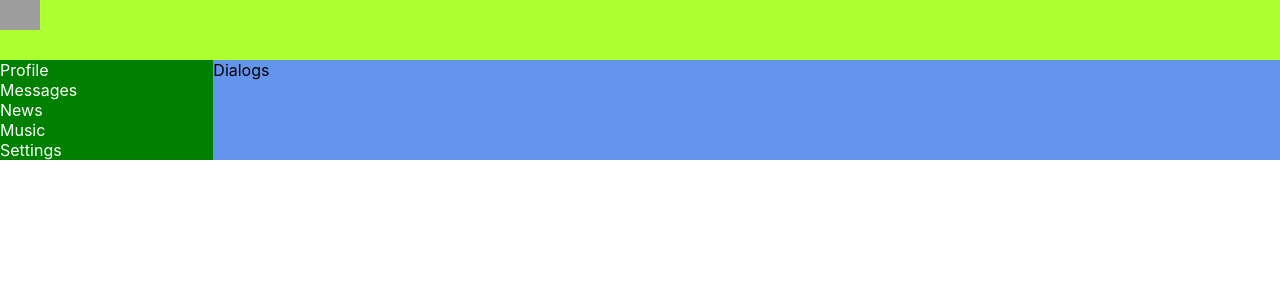
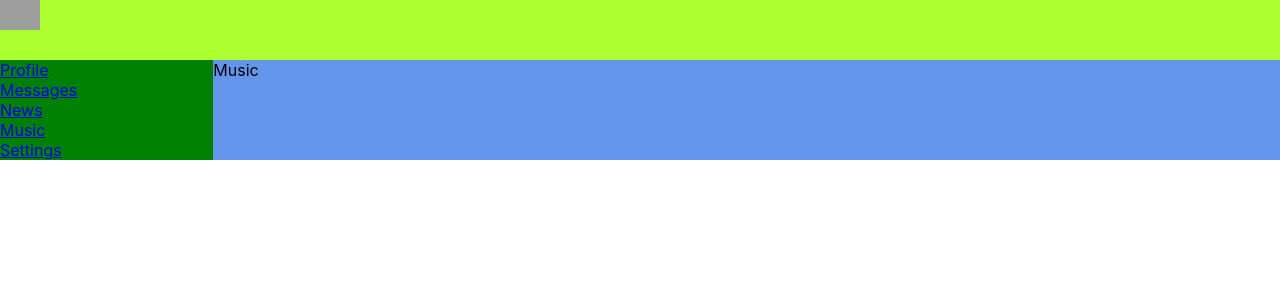
Before and after one commit to Rombas/SocialNetwork, a React (Create React App) app: page /music in a window 1280 px wide. Shown: the top 300 px of the page. Built offline with nearby package versions, Linux system fonts and the light colour scheme; grey boxes are pictures that could not be loaded.

Commit message:
19 feat: add react-routrer-dom functionality

```diff
--- a/package.json
+++ b/package.json
@@ -8,6 +8,7 @@
     "@testing-library/user-event": "^12.6.0",
     "react": "^17.0.1",
     "react-dom": "^17.0.1",
+    "react-router-dom": "^5.2.0",
     "react-scripts": "4.0.1",
     "web-vitals": "^0.2.4"
   },
--- a/src/App.js
+++ b/src/App.js
@@ -3,17 +3,26 @@ import Header from './components/Header/Header';
 import Navbar from './components/Navbar/Navbar';
 import Profile from './components/Profile/Profile';
 import Dialogs from "./components/Dialogs/Dialogs";
+import {BrowserRouter, Route} from "react-router-dom";
+import News from "./components/News/News";
+import Music from "./components/Music/Music";
+import Settings from "./components/Settings/Settings";
 
 const App = () => {
     return (
-        <div className='app-wrapper'>
-            <Header/>
-            <Navbar/>
-            <div className='app-wrapper-content'>
-                    {/*<Profile />*/}
-                <Dialogs/>
+        <BrowserRouter>
+            <div className='app-wrapper'>
+                <Header/>
+                <Navbar/>
+                <div className='app-wrapper-content'>
+                    <Route path='/dialogs' component={Dialogs}/>
+                    <Route path='/profile' component={Profile}/>
+                    <Route path='/news' component={News}/>
+                    <Route path='/music' component={Music}/>
+                    <Route path='/settings' component={Settings}/>
+                </div>
             </div>
-        </div>
+        </BrowserRouter>
     );
 }
 
--- /dev/null
+++ b/src/components/Music/Music.jsx
@@ -0,0 +1,12 @@
+import React from "react";
+import с from './Music.module.css';
+
+const Music = (props) => {
+    return (
+        <div>
+            Music
+        </div>
+    )
+}
+
+export default Music;
--- a/src/components/Navbar/Navbar.jsx
+++ b/src/components/Navbar/Navbar.jsx
@@ -4,19 +4,19 @@ const Navbar = () => {
     return (
         <nav className={classes.nav}>
             <div className={classes.item}>
-                <a>Profile</a>
+                <a href='/profile'>Profile</a>
             </div>
             <div className={classes.item}>
-                <a>Messages</a>
+                <a href='/dialogs'>Messages</a>
             </div>
             <div className={classes.item}>
-                <a>News</a>
+                <a href='/news'>News</a>
             </div>
             <div className={classes.item}>
-                <a>Music</a>
+                <a href='/music'>Music</a>
             </div>
             <div className={classes.item}>
-                <a>Settings</a>
+                <a href='/settings'>Settings</a>
             </div>
         </nav>
     )
--- /dev/null
+++ b/src/components/News/News.jsx
@@ -0,0 +1,12 @@
+import React from "react";
+import с from './News.module.css';
+
+const News = (props) => {
+    return (
+        <div>
+            News
+        </div>
+    )
+}
+
+export default News;
--- /dev/null
+++ b/src/components/Settings/Settings.jsx
@@ -0,0 +1,12 @@
+import React from "react";
+import с from './Settings.module.css';
+
+const Settings = (props) => {
+    return (
+        <div>
+            Settings
+        </div>
+    )
+}
+
+export default Settings;
```
Also changed, not shown: src/components/Music/Music.module.css (added), src/components/News/News.module.css (added), src/components/Settings/Settings.module.css (added), 2 other files (tests, documents, lock files or other folders).
